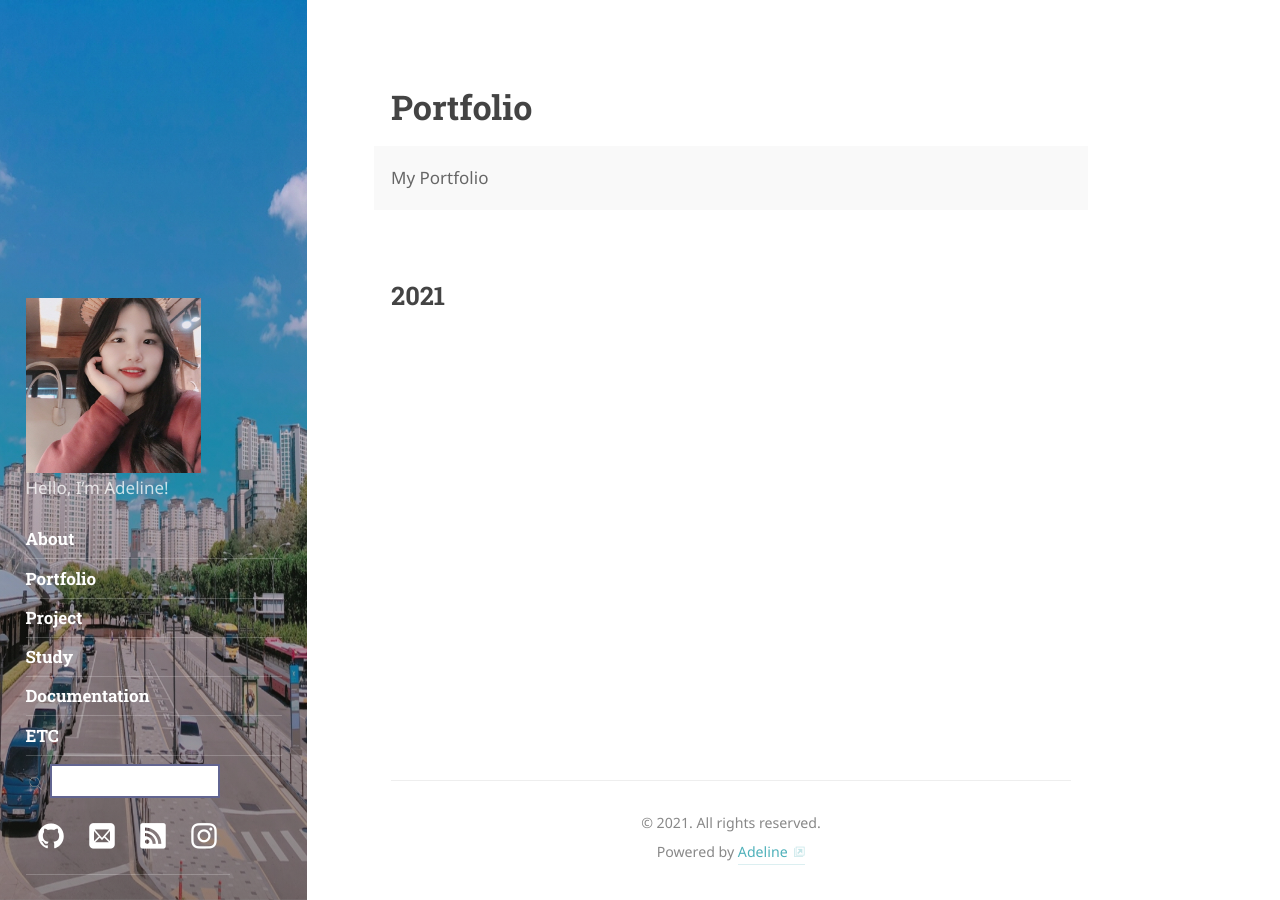
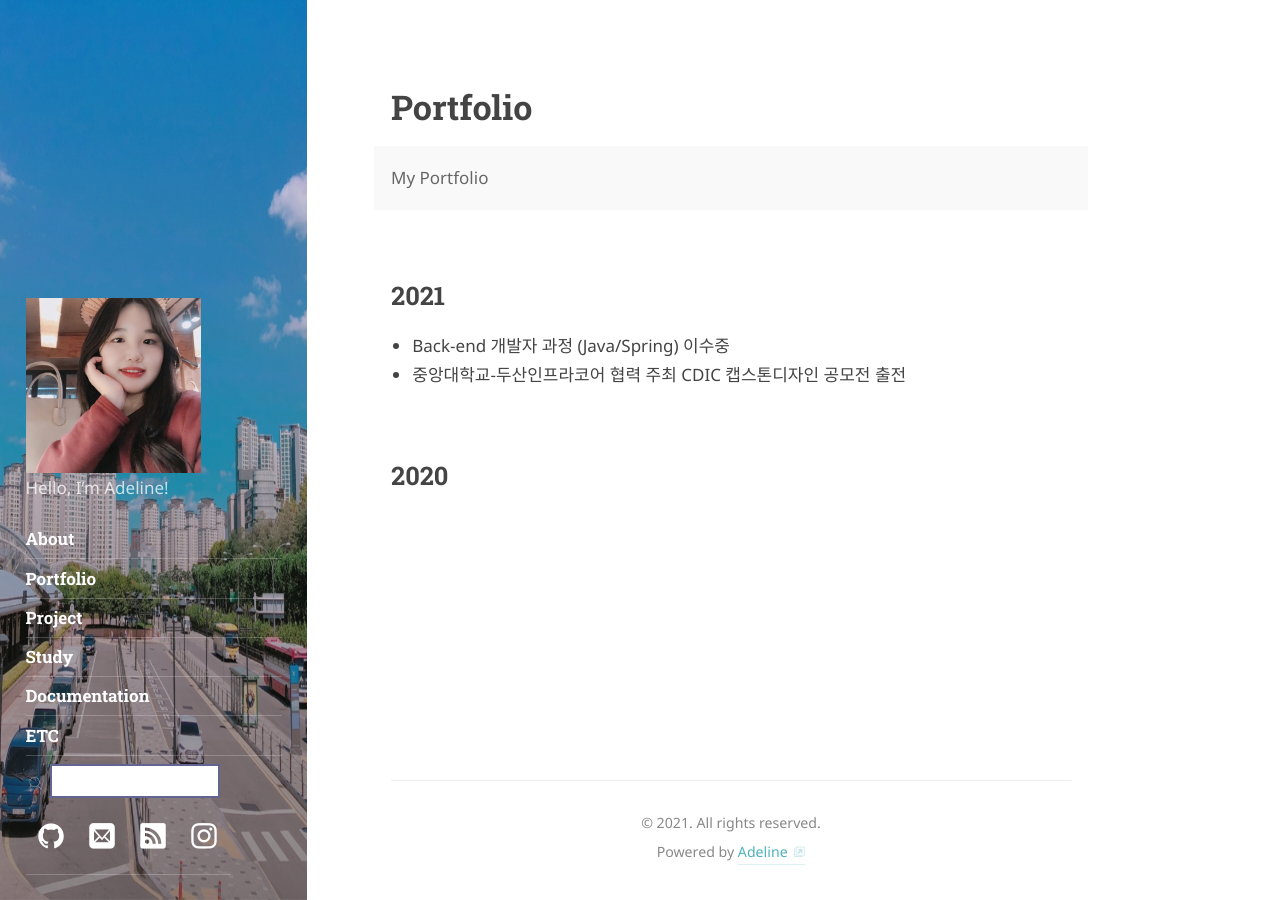
Before and after one commit to Wonji-Park/Classy, a Jekyll site: the page built from _featured_tags/Portfolio.md, in a window 1280 px wide. Built offline with Jekyll 4.4.1, drawn with Linux system fonts in a browser that asks for light colours; nearby versions of some CDN libraries; some web fonts are replaced.

Commit message:
Update Portfolio.md

```diff
--- a/_featured_tags/Portfolio.md
+++ b/_featured_tags/Portfolio.md
@@ -10,3 +10,8 @@ published: true
 ---
 
 ## 2021
+
+- Back-end 개발자 과정 (Java/Spring) 이수중
+- 중앙대학교-두산인프라코어 협력 주최 CDIC 캡스톤디자인 공모전 출전
+
+## 2020
```
